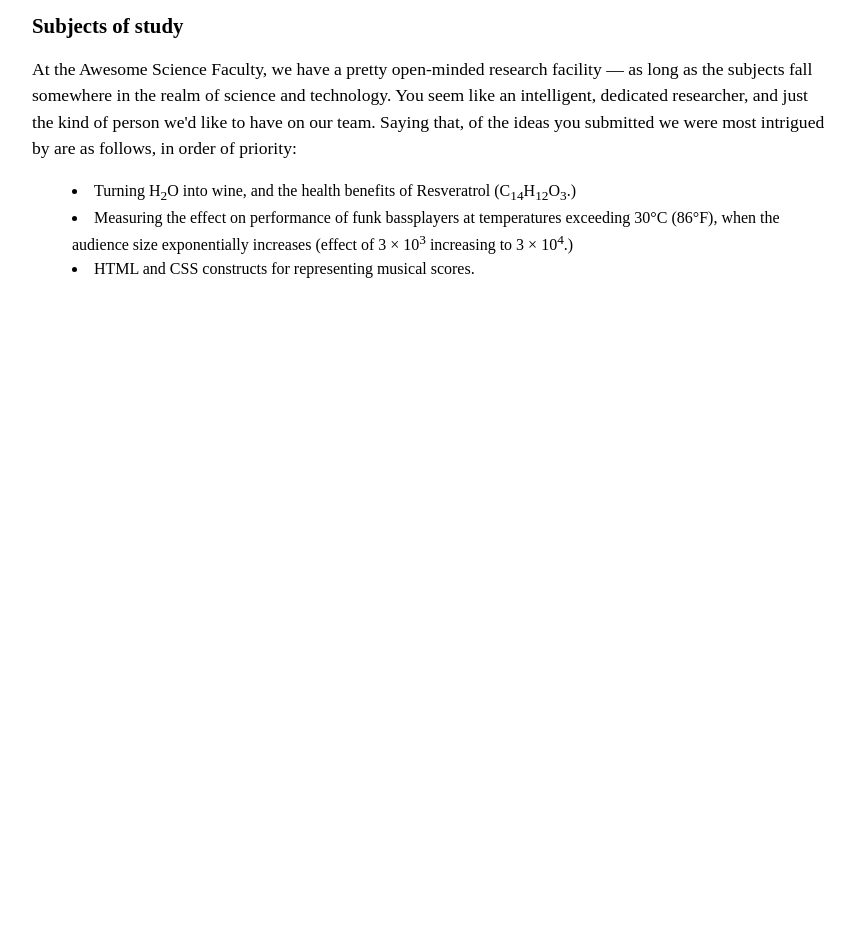
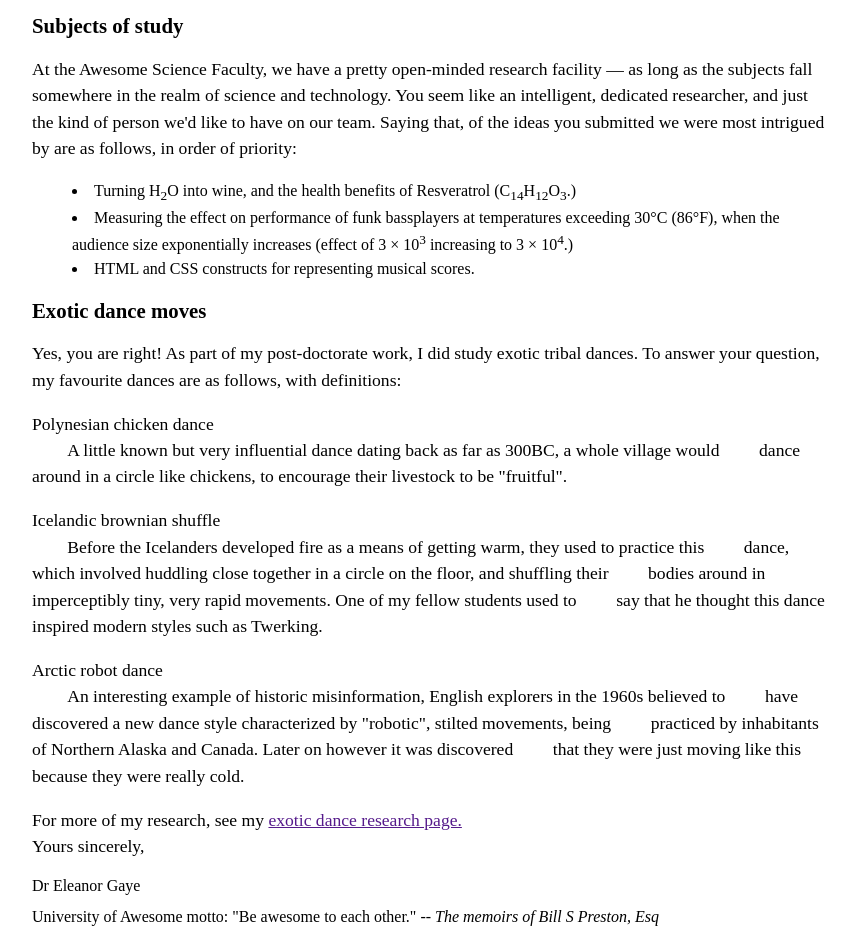
Before and after one commit to LukasCadman/inft1206W25sec11, a plain HTML site: page assignement1/part1.html in a window 1280 px wide. Shown: the part 895-1839 px from the top of the page, without its empty margins (208-1064 px from the left). Before the commit the page ends 1176 px from the top, so only its background shows below. Drawn offline with Linux system fonts and the light colour scheme.

Commit message:
Completed sheet markup
will be revised

```diff
--- a/assignement1/part1.html
+++ b/assignement1/part1.html
@@ -75,8 +75,39 @@
                 <li>HTML and CSS constructs for representing musical scores.</li>
             </dd>
     </article>
+    <h2>Exotic dance moves</h2>
+    <article>
+    <p>Yes, you are right! As part of my post-doctorate work, I did study exotic tribal dances.
+        To answer your question,
+        my favourite dances are as follows, with definitions:</p>
+    <pre></pre>
+    <p>Polynesian chicken dance <br>
+        &nbsp;&nbsp;&nbsp;&nbsp;&nbsp;&nbsp;&nbsp;&nbsp;A little known but very influential dance dating back as far as 300BC, a whole village would
+        &nbsp;&nbsp;&nbsp;&nbsp;&nbsp;&nbsp;&nbsp;&nbsp;dance around in a circle like chickens, to encourage their livestock to be "fruitful".</p>
 
+    <p>Icelandic brownian shuffle <br>
+        &nbsp;&nbsp;&nbsp;&nbsp;&nbsp;&nbsp;&nbsp;&nbsp;Before the Icelanders developed fire as a means of getting warm, they used to practice this
+        &nbsp;&nbsp;&nbsp;&nbsp;&nbsp;&nbsp;&nbsp;&nbsp;dance, which involved huddling close together in a circle on the floor, and shuffling their
+        &nbsp;&nbsp;&nbsp;&nbsp;&nbsp;&nbsp;&nbsp;&nbsp;bodies around in imperceptibly tiny, very rapid movements. One of my fellow students used to
+        &nbsp;&nbsp;&nbsp;&nbsp;&nbsp;&nbsp;&nbsp;&nbsp;say that he thought this dance inspired modern styles such as Twerking.
+    <p>Arctic robot dance <br>
+        &nbsp;&nbsp;&nbsp;&nbsp;&nbsp;&nbsp;&nbsp;&nbsp;An interesting example of historic misinformation, English explorers in the 1960s believed to
+        &nbsp;&nbsp;&nbsp;&nbsp;&nbsp;&nbsp;&nbsp;&nbsp;have discovered a new dance style characterized by "robotic", stilted movements, being
+        &nbsp;&nbsp;&nbsp;&nbsp;&nbsp;&nbsp;&nbsp;&nbsp;practiced by inhabitants of Northern Alaska and Canada. Later on however it was discovered
+        &nbsp;&nbsp;&nbsp;&nbsp;&nbsp;&nbsp;&nbsp;&nbsp;that they were just moving like this because they were really cold.</p>
+    </article>
 </main>
+
+<footer>
+    <p>For more of my research, see my <a href="" target="_blank">exotic dance research page.</a><br>
+        Yours sincerely,
+        <pre></pre>
+        Dr Eleanor Gaye
+        <pre></pre>
+        University of Awesome motto: "Be awesome to each other." -- <em> The memoirs of Bill S Preston, Esq</em>
+
+    </p>
+</footer>
 
 </body>
 </html>
```
Also changed, not shown: week 3/w3-example1.html (added, +17 -0 lines), week 3/week3-example2.html (added, +12 -0 lines).
